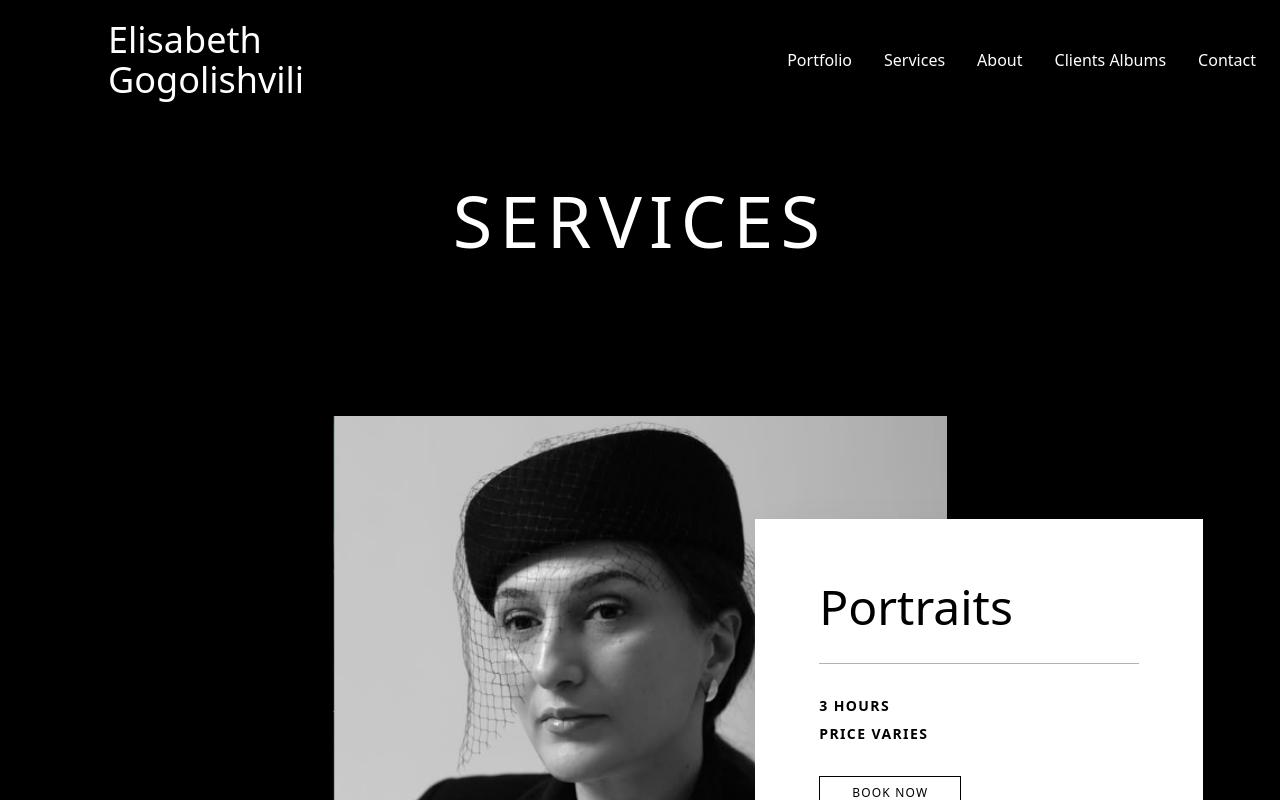
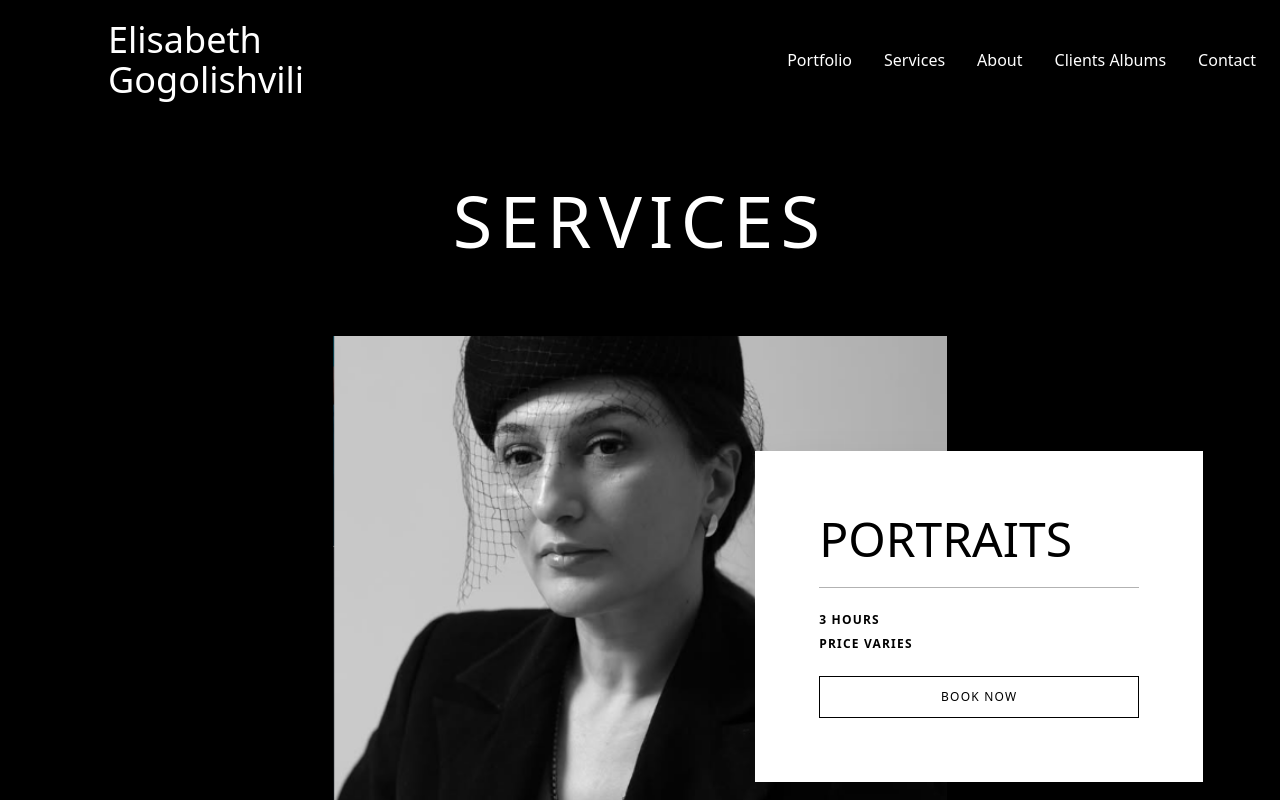
Before and after one commit to Machakhleli/Elisabeths, a React (Vite) app: page /services in a window 1280 px wide. Shown: the top 800 px of the page. Built offline with nearby package versions, Linux system fonts and the light colour scheme.

Commit message:
fix: fixed routing bug in services.jsx. also splited services.jsx to serviceCard and bookingModal components and added mail confirmation too

```diff
--- a/src/App.jsx
+++ b/src/App.jsx
@@ -12,9 +12,11 @@ function App() {
         <Route path="/" element={<MainPage />} />
         <Route path="/services" element={<Services />} />
         <Route path="/about" element={<h2>About </h2>} />
-        <Route path="/cliens" element={<h2>Clients Albums </h2>} />
+        {/* Fixed typo from /cliens to /clients */}
+        <Route path="/clients" element={<h2>Clients Albums </h2>} />
         <Route path="/contact" element={<h2>Contact </h2>} />
-        {/* portfolio routes */}
+
+        {/* Portfolio routes */}
         <Route path="/portfolio/portrait" element={<h2>Portrait </h2>} />
         <Route path="/portfolio/family" element={<h2>Family </h2>} />
         <Route path="/portfolio/maternity" element={<h2>Maternity </h2>} />
--- /dev/null
+++ b/src/components/BookingModal.jsx
@@ -0,0 +1,160 @@
+import { useState } from "react";
+import Calendar from "react-calendar";
+
+export default function BookingModal({ booking, onClose }) {
+  const [step, setStep] = useState(1); // Step 1: Date/Time, Step 2: Form
+  const [date, setDate] = useState(new Date());
+  const [selectedTime, setSelectedTime] = useState(null);
+
+  const timeSlots = ["10:00 am", "12:00 pm", "14:00 pm", "16:00 pm"];
+
+  return (
+    <div className="fixed inset-0 z-[100] flex items-center justify-center p-0 md:p-10">
+      {/* Overlay */}
+      <div
+        className="absolute inset-0 bg-black/80 backdrop-blur-sm "
+        onClick={onClose}
+      />
+
+      {/* Container */}
+      <div className="relative bg-white w-full max-w-6xl h-full md:h-auto md:max-h-[90vh] overflow-hidden flex flex-col md:flex-row shadow-2xl ">
+        {/* LEFT SIDE: Selection or Form */}
+        <div className="flex-1 p-6 md:p-12 overflow-y-auto">
+          <div className="flex justify-between items-center border-b pb-4 mb-8">
+            <h3 className="text-xl font-light uppercase tracking-widest ">
+              {step === 1 ? "Select Date & Time" : "Your Details"}
+            </h3>
+            {step === 1 && (
+              <span className="text-[10px] text-gray-400">
+                Georgia Standard Time (GMT+4)
+              </span>
+            )}
+          </div>
+
+          {step === 1 ? (
+            /* STEP 1: CALENDAR & TIME */
+            <div className="flex flex-col lg:flex-row gap-10">
+              <Calendar
+                onChange={setDate}
+                value={date}
+                minDate={new Date()}
+                className="border-none flex-1 "
+              />
+              <div className="w-full lg:w-48 flex flex-col gap-2">
+                {timeSlots.map((t) => (
+                  <button
+                    key={t}
+                    onClick={() => setSelectedTime(t)}
+                    className={`py-3 border text-sm transition-all ${
+                      selectedTime === t
+                        ? "bg-black text-white"
+                        : "hover:border-black"
+                    } hover:cursor-pointer`}
+                  >
+                    {t}
+                  </button>
+                ))}
+              </div>
+            </div>
+          ) : (
+            /* STEP 2: USER FORM */
+            <div className="grid grid-cols-1 md:grid-cols-2 gap-6 animate-in fade-in duration-500">
+              <div className="flex flex-col gap-2">
+                <label className="text-[10px] uppercase tracking-widest">
+                  First Name
+                </label>
+                <input
+                  type="text"
+                  className="border-b border-gray-300 py-2 outline-none focus:border-black"
+                />
+              </div>
+              <div className="flex flex-col gap-2">
+                <label className="text-[10px] uppercase tracking-widest">
+                  Last Name
+                </label>
+                <input
+                  type="text"
+                  className="border-b border-gray-300 py-2 outline-none focus:border-black"
+                />
+              </div>
+              <div className="flex flex-col gap-2 md:col-span-2">
+                <label className="text-[10px] uppercase tracking-widest">
+                  Email
+                </label>
+                <input
+                  type="email"
+                  className="border-b border-gray-300 py-2 outline-none focus:border-black"
+                />
+              </div>
+              <div className="flex flex-col gap-2 md:col-span-2">
+                <label className="text-[10px] uppercase tracking-widest">
+                  Phone Number
+                </label>
+                <input
+                  type="tel"
+                  className="border-b border-gray-300 py-2 outline-none focus:border-black"
+                />
+              </div>
+              <div className="flex flex-col gap-2 md:col-span-2">
+                <label className="text-[10px] uppercase tracking-widest">
+                  Message
+                </label>
+                <textarea
+                  rows="3"
+                  className="border border-gray-200 p-3 outline-none focus:border-black resize-none"
+                  placeholder="Anything else we should know?"
+                />
+              </div>
+              <button
+                onClick={() => setStep(1)}
+                className="text-[10px] uppercase tracking-widest underline text-left hover:cursor-pointer"
+              >
+                Back to selection
+              </button>
+            </div>
+          )}
+        </div>
+
+        {/* RIGHT SIDE: ASIDE (Service Details) */}
+        <aside className="w-full md:w-80 bg-gray-50 p-8 md:p-10 flex flex-col border-l border-gray-100">
+          <h4 className="text-sm font-bold uppercase tracking-widest mb-10 border-b pb-4">
+            Service Details
+          </h4>
+
+          <div className="flex-1 space-y-6">
+            <div className="group cursor-pointer">
+              <div className="text-[10px] text-gray-700 space-y-1 flex flex-col gap-2">
+                <p className="text-black text-xs font-bold">
+                  {booking.title.toUpperCase()}
+                </p>
+                <p>{date.toDateString()}</p>
+                <p>{selectedTime || "Time not selected"}</p>
+                <p>
+                  {booking.duration} | {booking.price}
+                </p>
+              </div>
+            </div>
+          </div>
+
+          <button
+            disabled={step === 1 && !selectedTime}
+            onClick={() =>
+              step === 1 ? setStep(2) : alert("Booking Confirmed!")
+            }
+            className="bg-zinc-500 text-white py-4 w-full uppercase text-[10px] tracking-[0.2em] hover:bg-black transition-all disabled:opacity-30 mt-8 hover:cursor-pointer"
+          >
+            {step === 1 ? "Next" : "Confirm Booking"}
+          </button>
+        </aside>
+
+        {/* Close Button Mobile */}
+        <button
+          onClick={onClose}
+          className="absolute top-4 right-4 text-black md:hidden"
+        >
+          ✕
+        </button>
+      </div>
+    </div>
+  );
+}
--- a/src/components/Header.jsx
+++ b/src/components/Header.jsx
@@ -25,7 +25,7 @@ export default function Header() {
           <Link to={"/about"}>About</Link>
         </li>
         <li>
-          <Link to={"/cliens"}>Clients Albums</Link>
+          <Link to={"/clients"}>Clients Albums</Link>
         </li>
         <li>
           <Link to={"/contact"}>Contact</Link>
--- /dev/null
+++ b/src/components/ServiceCard.jsx
@@ -0,0 +1,35 @@
+export default function ServiceCard({ service, onBook }) {
+  return (
+    <div className="w-full flex flex-col items-center justify-center">
+      <div className="relative flex flex-col lg:flex-row justify-center items-center w-full max-w-5xl">
+        <div
+          className="w-full lg:w-3/5 aspect-[4/5] lg:aspect-auto h-[350px] md:h-[500px] lg:h-[35rem] overflow-hidden cursor-pointer"
+          onClick={onBook}
+        >
+          <img
+            src={service.image}
+            alt={service.title}
+            className="w-full h-full object-cover hover:scale-105 transition-all duration-700"
+          />
+        </div>
+
+        <div className="relative z-10 -mt-12 lg:mt-0 lg:absolute lg:right-[-5%] w-[90%] md:w-[70%] lg:w-[28rem] bg-white p-8 md:p-12 lg:p-16 flex flex-col gap-6 shadow-2xl">
+          <h2 className="text-3xl md:text-5xl font-light text-black uppercase">
+            {service.title}
+          </h2>
+          <hr className="w-full border-t border-black opacity-30" />
+          <div className="flex flex-col gap-2 text-black uppercase tracking-widest text-xs font-semibold">
+            <span>{service.duration}</span>
+            <span>{service.price}</span>
+          </div>
+          <button
+            onClick={onBook}
+            className="border border-black py-3 px-10 uppercase text-xs tracking-widest hover:bg-black hover:text-white transition-all cursor-pointer"
+          >
+            Book Now
+          </button>
+        </div>
+      </div>
+    </div>
+  );
+}
--- /dev/null
+++ b/src/data/services.js
@@ -0,0 +1,35 @@
+import portraitMain from "../assets/Sh.m.png";
+import familyMain from "../assets/family.png";
+import maternityMain from "../assets/maternity.jpg";
+import commercialMain from "../assets/commercial.png";
+
+export const serviceList = [
+  {
+    id: "srv-portraits",
+    title: "Portraits",
+    image: portraitMain,
+    duration: "3 hours",
+    price: "Price Varies",
+  },
+  {
+    id: "srv-family",
+    title: "Family",
+    image: familyMain,
+    duration: "3 hours",
+    price: "Price Varies",
+  },
+  {
+    id: "srv-maternity",
+    title: "Maternity",
+    image: maternityMain,
+    duration: "3 hours",
+    price: "Price Varies",
+  },
+  {
+    id: "srv-commercial",
+    title: "Commercial",
+    image: commercialMain,
+    duration: "3 hours",
+    price: "Price Varies",
+  },
+];
--- a/src/pages/Services.jsx
+++ b/src/pages/Services.jsx
@@ -1,144 +1,181 @@
+// import { useState } from "react";
+// import portraitMain from "../assets/Sh.m.png";
+// import familyMain from "../assets/family.png";
+// import maternityMain from "../assets/maternity.jpg";
+// import commercialMain from "../assets/commercial.png";
+// import Calendar from "react-calendar";
+// import "react-calendar/dist/Calendar.css";
+
+// export default function Services() {
+//   const [booking, setBooking] = useState(null);
+
+//   const [date, setDate] = useState(new Date()); //calendar
+
+//   const serviceList = [
+//     {
+//       id: 1,
+//       title: "Portraits",
+//       image: portraitMain,
+//       duration: "3 hours",
+//       price: "Price Varies",
+//     },
+//     {
+//       id: 2,
+//       title: "Family",
+//       image: familyMain,
+//       duration: "3 hours",
+//       price: "Price Varies",
+//     },
+//     {
+//       id: 3,
+//       title: "Maternity",
+//       image: maternityMain,
+//       duration: "3 hours",
+//       price: "Price Varies",
+//     },
+//     {
+//       id: 4,
+//       title: "Commercial",
+//       image: commercialMain,
+//       duration: "3 hours",
+//       price: "Price Varies",
+//     },
+//   ];
+
+//   return (
+//     <section className="mx-auto w-full max-w-[90rem] min-h-screen flex flex-col items-center gap-20 lg:gap-30 p-6 md:p-6 bg-black">
+//       <h1 className="text-white text-center text-5xl md:text-7xl mt-10 lg:mb-10 tracking-widest font-light">
+//         SERVICES
+//       </h1>
+//       {serviceList.map((service) => (
+//         <div
+//           key={`service-${service.id}`}
+//           className="w-full flex flex-col items-center justify-center"
+//         >
+//           {/* Main Container: Relative on Desktop, Static on Mobile */}
+//           <div className="relative flex flex-col lg:flex-row justify-center items-center w-full max-w-5xl">
+//             {/* 1. Image Container: Full width on mobile, 60% on desktop */}
+//             <div
+//               className="w-full lg:w-3/5 aspect-[4/5] lg:aspect-auto h-[300px] md:h-[500px] lg:h-[35rem] overflow-hidden"
+//               onClick={() => setBooking(service)}
+//             >
+//               <img
+//                 src={service.image}
+//                 alt={service.title}
+//                 className="w-full h-auto object-cover hover:scale-90 transition-all duration-200 cursor-pointer"
+//               />
+//             </div>
+//             <div
+//               className="
+//               relative z-10
+//               -mt-12 lg:mt-0
+//               lg:absolute lg:right-[-5%]
+//               w-[90%] md:w-[70%] lg:w-[28rem]
+//               bg-white p-8 md:p-12 lg:p-16
+//               flex flex-col justify-center items-start gap-6 lg:gap-8 shadow-2xl"
+//             >
+//               <h2 className="text-3xl md:text-4xl lg:text-5xl font-light hover:text-gray-500 cursor-pointer transition-colors text-black">
+//                 {service.title}
+//               </h2>
+//               <hr className="w-full border-t border-black opacity-30" />
+//               <div className="flex flex-col gap-2 text-black uppercase tracking-widest text-xs md:text-sm font-semibold">
+//                 <span>{service.duration}</span>
+//                 <span>{service.price}</span>
+//               </div>
+//               <button
+//                 className="border border-black py-2 px-8 cursor-pointer w-fit uppercase text-[10px] md:text-xs tracking-widest hover:bg-black hover:text-white transition-all"
+//                 onClick={() => setBooking(service)}
+//               >
+//                 Book Now
+//               </button>
+//             </div>
+//           </div>
+//         </div>
+//       ))}
+//       {booking && (
+//         <div className="fixed inset-0 z-[100] flex items-center justify-center p-4 sm:p-6">
+//           <div
+//             className="absolute inset-0 bg-black/90 backdrop-blur-sm"
+//             onClick={() => setBooking(null)}
+//           />
+
+//           <div className="relative bg-white w-full max-w-lg max-h-[95vh] overflow-y-auto p-5 sm:p-8 md:p-10 shadow-2xl flex flex-col gap-6 scrollbar-hide">
+//             <button
+//               className="absolute top-4 right-4 text-black text-2xl hover:rotate-90 transition-transform cursor-pointer"
+//               onClick={() => setBooking(null)}
+//             >
+//               ✕
+//             </button>
+//             <div className="text-center border-b pb-4">
+//               <h3 className="text-xl md:text-2xl font-light tracking-widest text-black border-b pb-4">
+//                 BOOKING: {booking.title.toUpperCase()}
+//               </h3>
+//             </div>
+//             /* THE CALENDAR */
+//             <div className="calendar-container flex flex-col items-center">
+//               <Calendar
+//                 onChange={setDate}
+//                 value={date}
+//                 minDate={new Date()} // Prevents booking in the past
+//                 className="responsive-calendar"
+//               />
+//               <div className="mt-6 w-full p-4 bg-gray-50 text-center rounded-sm">
+//                 <p className="text-[10px] uppercase tracking-widest text-gray-500">
+//                   Selected Date
+//                 </p>
+//                 <p className="text-sm font-bold text-black">
+//                   {date.toDateString()}
+//                 </p>
+//               </div>
+//             </div>
+//             <button
+//               className="bg-black text-white py-4 px-6 uppercase text-xs tracking-widest hover:opacity-40 transition-all active:scale-95 cursor-pointer"
+//               onClick={() => {
+//                 alert(`Booking ${booking.title} for ${date.toDateString()}`);
+//                 setBooking(null);
+//               }}
+//             >
+//               Confirm Appointment
+//             </button>
+//           </div>
+//         </div>
+//       )}
+//     </section>
+//   );
+// }
+
 import { useState } from "react";
-import portraitMain from "../assets/Sh.m.png";
-import familyMain from "../assets/family.png";
-import maternityMain from "../assets/maternity.jpg";
-import commercialMain from "../assets/commercial.png";
-import Calendar from "react-calendar";
-import "react-calendar/dist/Calendar.css";
+import ServiceCard from "../components/ServiceCard";
+import BookingModal from "../components/BookingModal";
+import { serviceList } from "../data/services";
 
 export default function Services() {
   const [booking, setBooking] = useState(null);
-
-  const [date, setDate] = useState(new Date()); //calendar
-
-  const serviceList = [
-    {
-      id: 1,
-      title: "Portraits",
-      image: portraitMain,
-      duration: "3 hours",
-      price: "Price Varies",
-    },
-    {
-      id: 2,
-      title: "Family",
-      image: familyMain,
-      duration: "3 hours",
-      price: "Price Varies",
-    },
-    {
-      id: 3,
-      title: "Maternity",
-      image: maternityMain,
-      duration: "3 hours",
-      price: "Price Varies",
-    },
-    {
-      id: 4,
-      title: "Commercial",
-      image: commercialMain,
-      duration: "3 hours",
-      price: "Price Varies",
-    },
-  ];
+  const [date, setDate] = useState(new Date());
 
   return (
-    <section className="mx-auto w-full max-w-[90rem] min-h-screen flex flex-col items-center gap-20 lg:gap-30 p-6 md:p-6 bg-black">
-      <h1 className="text-white text-center text-5xl md:text-7xl mt-10 lg:mb-10 tracking-widest font-light">
-        SERVICES
+    <section className="mx-auto w-full max-w-[90rem] min-h-screen flex flex-col items-center gap-20 p-6 bg-black">
+      <h1 className="text-white text-center text-5xl md:text-7xl mt-10 tracking-widest font-light uppercase">
+        Services
       </h1>
-      {serviceList.map((service) => (
-        <div
-          key={`service-${service.id}`}
-          className="w-full flex flex-col items-center justify-center"
-        >
-          {/* Main Container: Relative on Desktop, Static on Mobile */}
-          <div className="relative flex flex-col lg:flex-row justify-center items-center w-full max-w-5xl">
-            {/* 1. Image Container: Full width on mobile, 60% on desktop */}
-            <div
-              className="w-full lg:w-3/5 aspect-[4/5] lg:aspect-auto h-[300px] md:h-[500px] lg:h-[35rem] overflow-hidden"
-              onClick={() => setBooking(service)}
-            >
-              <img
-                src={service.image}
-                alt={service.title}
-                className="w-full h-auto object-cover hover:scale-90 transition-all duration-200 cursor-pointer"
-              />
-            </div>
-            <div
-              className="
-              relative z-10
-              -mt-12 lg:mt-0
-              lg:absolute lg:right-[-5%]
-              w-[90%] md:w-[70%] lg:w-[28rem]
-              bg-white p-8 md:p-12 lg:p-16
-              flex flex-col justify-center items-start gap-6 lg:gap-8 shadow-2xl"
-            >
-              <h2 className="text-3xl md:text-4xl lg:text-5xl font-light hover:text-gray-500 cursor-pointer transition-colors text-black">
-                {service.title}
-              </h2>
-              <hr className="w-full border-t border-black opacity-30" />
-              <div className="flex flex-col gap-2 text-black uppercase tracking-widest text-xs md:text-sm font-semibold">
-                <span>{service.duration}</span>
-                <span>{service.price}</span>
-              </div>
-              <button
-                className="border border-black py-2 px-8 cursor-pointer w-fit uppercase text-[10px] md:text-xs tracking-widest hover:bg-black hover:text-white transition-all"
-                onClick={() => setBooking(service)}
-              >
-                Book Now
-              </button>
-            </div>
-          </div>
-        </div>
-      ))}
+
+      <div className="flex flex-col gap-32 w-full">
+        {serviceList.map((service) => (
+          <ServiceCard
+            key={service.id}
+            service={service}
+            onBook={() => setBooking(service)}
+          />
+        ))}
+      </div>
+
       {booking && (
-        <div className="fixed inset-0 z-[100] flex items-center justify-center p-4 sm:p-6">
-          <div
-            className="absolute inset-0 bg-black/90 backdrop-blur-sm"
-            onClick={() => setBooking(null)}
-          />
-
-          <div className="relative bg-white w-full max-w-lg max-h-[95vh] overflow-y-auto p-5 sm:p-8 md:p-10 shadow-2xl flex flex-col gap-6 scrollbar-hide">
-            <button
-              className="absolute top-4 right-4 text-black text-2xl hover:rotate-90 transition-transform cursor-pointer"
-              onClick={() => setBooking(null)}
-            >
-              ✕
-            </button>
-            <div className="text-center border-b pb-4">
-              <h3 className="text-xl md:text-2xl font-light tracking-widest text-black border-b pb-4">
-                BOOKING: {booking.title.toUpperCase()}
-              </h3>
-            </div>
-            /* THE CALENDAR */
-            <div className="calendar-container flex flex-col items-center">
-              <Calendar
-                onChange={setDate}
-                value={date}
-                minDate={new Date()} // Prevents booking in the past
-                className="responsive-calendar"
-              />
-              <div className="mt-6 w-full p-4 bg-gray-50 text-center rounded-sm">
-                <p className="text-[10px] uppercase tracking-widest text-gray-500">
-                  Selected Date
-                </p>
-                <p className="text-sm font-bold text-black">
-                  {date.toDateString()}
-                </p>
-              </div>
-            </div>
-            <button
-              className="bg-black text-white py-4 px-6 uppercase text-xs tracking-widest hover:opacity-40 transition-all active:scale-95 cursor-pointer"
-              onClick={() => {
-                alert(`Booking ${booking.title} for ${date.toDateString()}`);
-                setBooking(null);
-              }}
-            >
-              Confirm Appointment
-            </button>
-          </div>
-        </div>
+        <BookingModal
+          booking={booking}
+          date={date}
+          onDateChange={setDate}
+          onClose={() => setBooking(null)}
+        />
       )}
     </section>
   );
```
